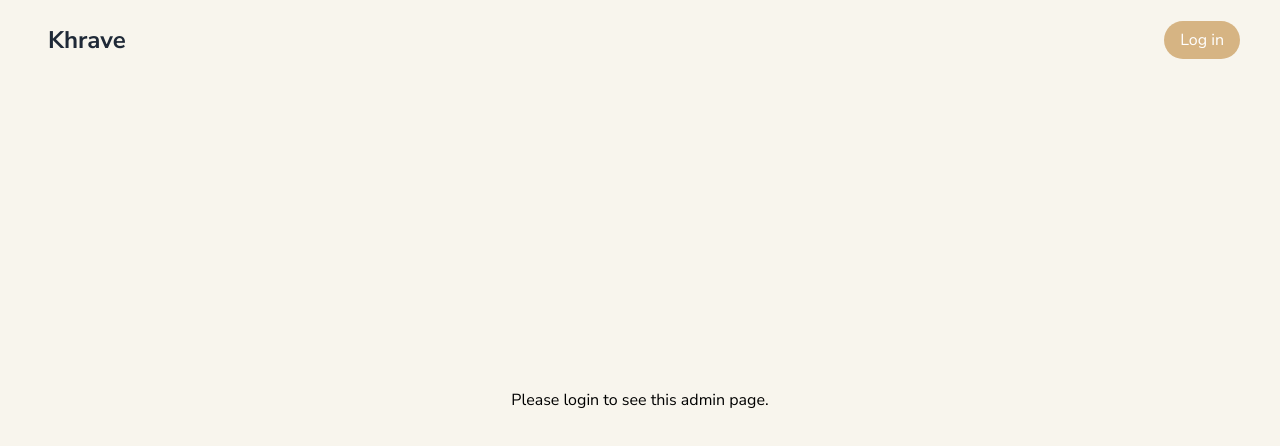
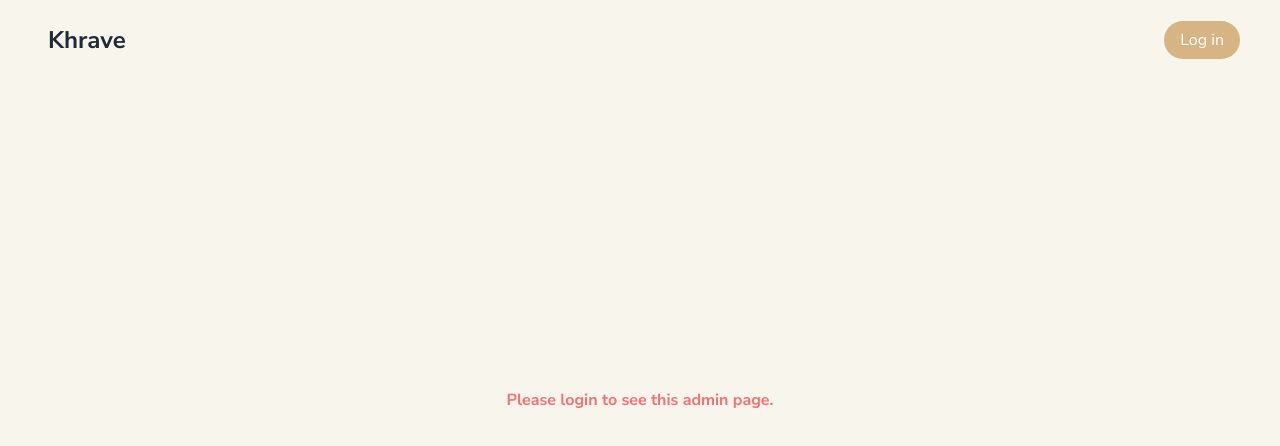
Before and after one commit to angietea101/khrave-1.0, a Next.js app: page /admin in a window 1280 px wide. Shown: the top 446 px of the page. Built offline with nearby package versions, Linux system fonts and the light colour scheme; no server answers; a web font is replaced by a local one.

Commit message:
CHORE: Add styling to not-auth messages

```diff
--- a/src/app/(dashboard)/admin/page.tsx
+++ b/src/app/(dashboard)/admin/page.tsx
@@ -21,7 +21,7 @@ const Page: React.FC = async () => {
     }
 
     return (
-        <h1 className="center">Please login to see this admin page.</h1>
+        <h1 className="center not-auth">Please login to see this admin page.</h1>
     );
 };
 
--- a/src/app/user/[username]/page.tsx
+++ b/src/app/user/[username]/page.tsx
@@ -13,7 +13,7 @@ const UserPostsPage = async ({ params }: { params: Promise<Params> }) => {
 
     // Ensure that the session user matches the username
     if (!session || session.user.username !== username) {
-        return <h1>You do not have access to this page.</h1>;
+        return <h1 className="center not-auth">You do not have access to this page.</h1>;
     }
 
     return (
```
